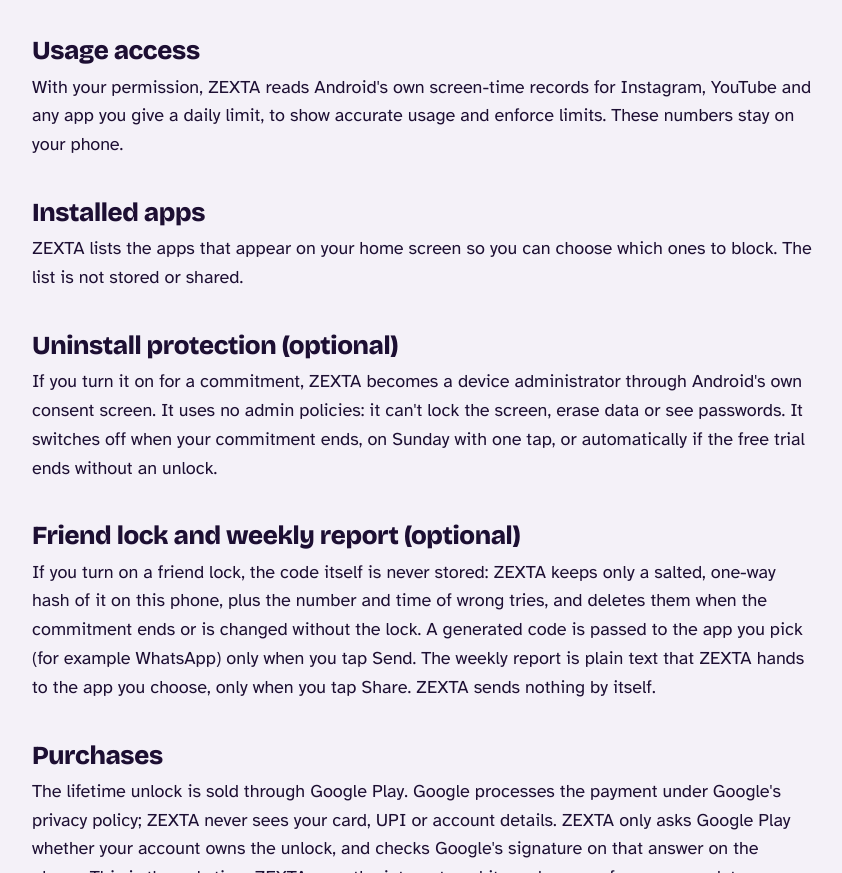
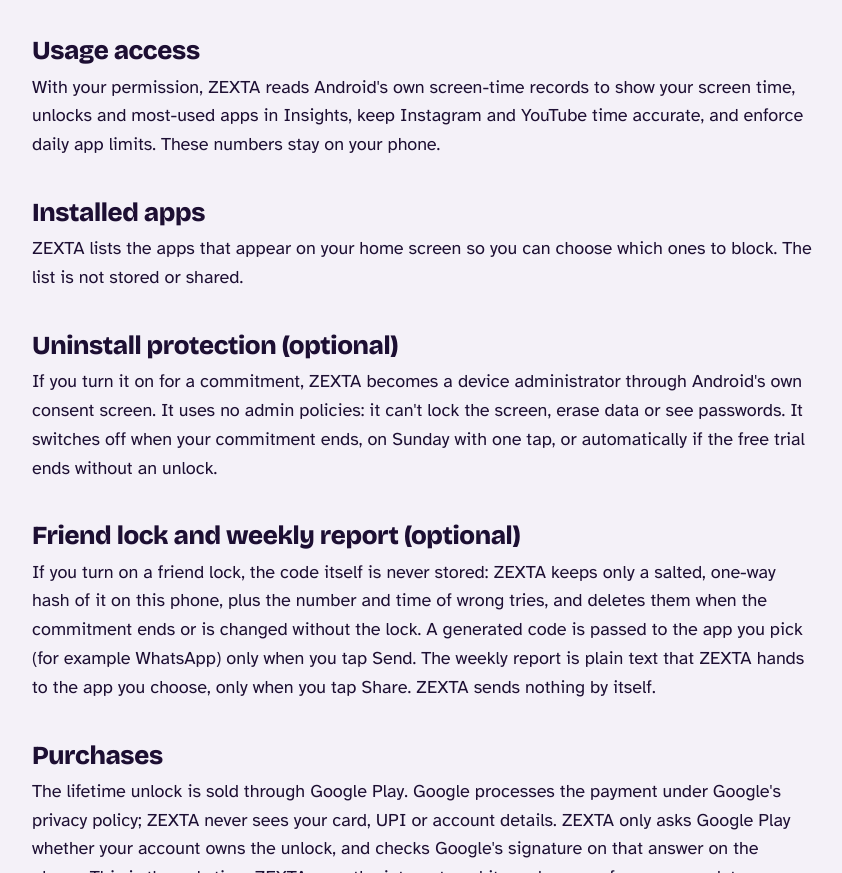
Before and after one commit to saranshdesigns/zexta, a plain HTML site: page privacy.html in a window 1280 px wide. Shown: the part 839-1712 px from the top of the page, without its empty margins (218-1060 px from the left). Drawn offline with nearby package versions, Linux system fonts and the light colour scheme.

Commit message:
Add files via upload

```diff
--- a/privacy.html
+++ b/privacy.html
@@ -32,7 +32,7 @@
     <h2>Accessibility service</h2>
     <p>ZEXTA uses Android&#x27;s Accessibility service only to block short-form video as you chose: it sees which app is open (to count Instagram/YouTube time and apply your app rules), reads the layout of Instagram and YouTube screens and the web address in supported browsers (to find Reels and Shorts). It can press Back or Home and show a small cover over the Reels/Shorts button. It never stops you turning ZEXTA off, and never saves, records or sends screen content, typed text, passwords or messages.</p>
     <h2>Usage access</h2>
-    <p>With your permission, ZEXTA reads Android&#x27;s own screen-time records for Instagram, YouTube and any app you give a daily limit, to show accurate usage and enforce limits. These numbers stay on your phone.</p>
+    <p>With your permission, ZEXTA reads Android&#x27;s own screen-time records to show your screen time, unlocks and most-used apps in Insights, keep Instagram and YouTube time accurate, and enforce daily app limits. These numbers stay on your phone.</p>
     <h2>Installed apps</h2>
     <p>ZEXTA lists the apps that appear on your home screen so you can choose which ones to block. The list is not stored or shared.</p>
     <h2>Uninstall protection (optional)</h2>
```
